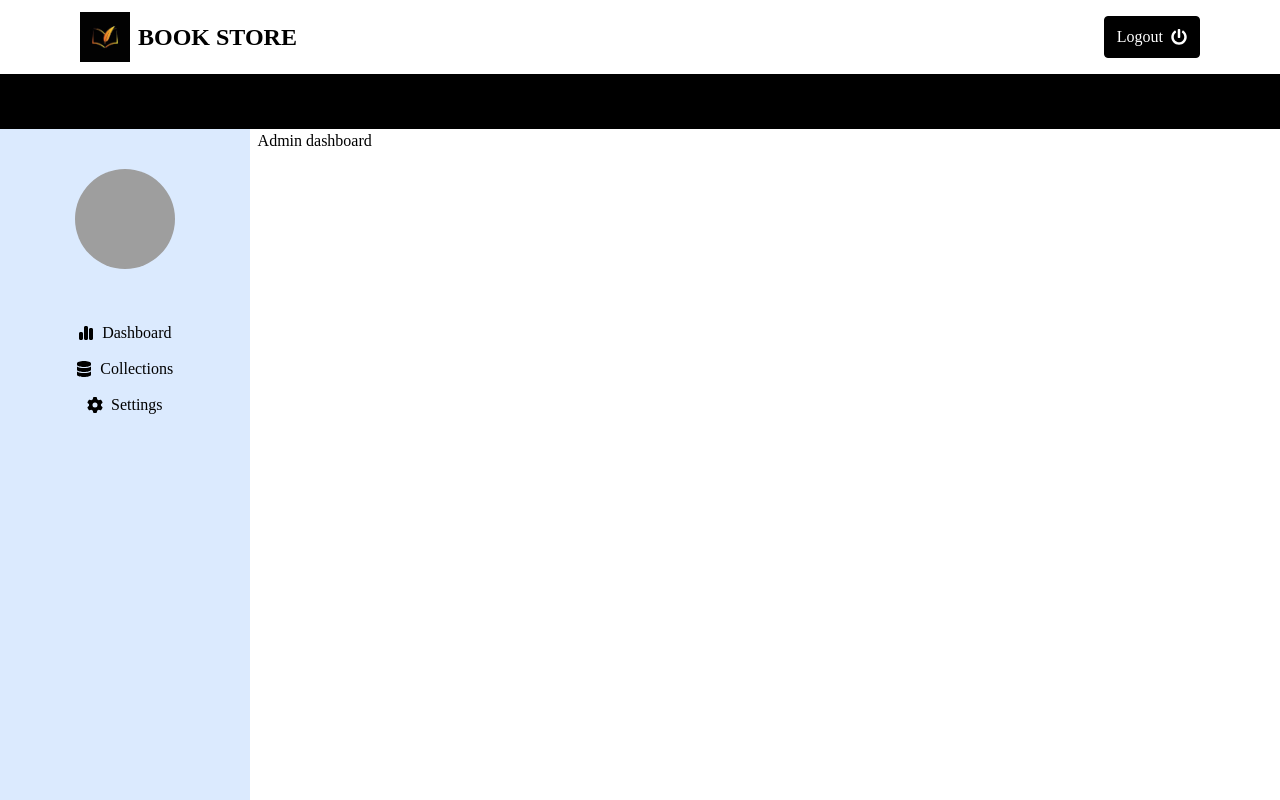
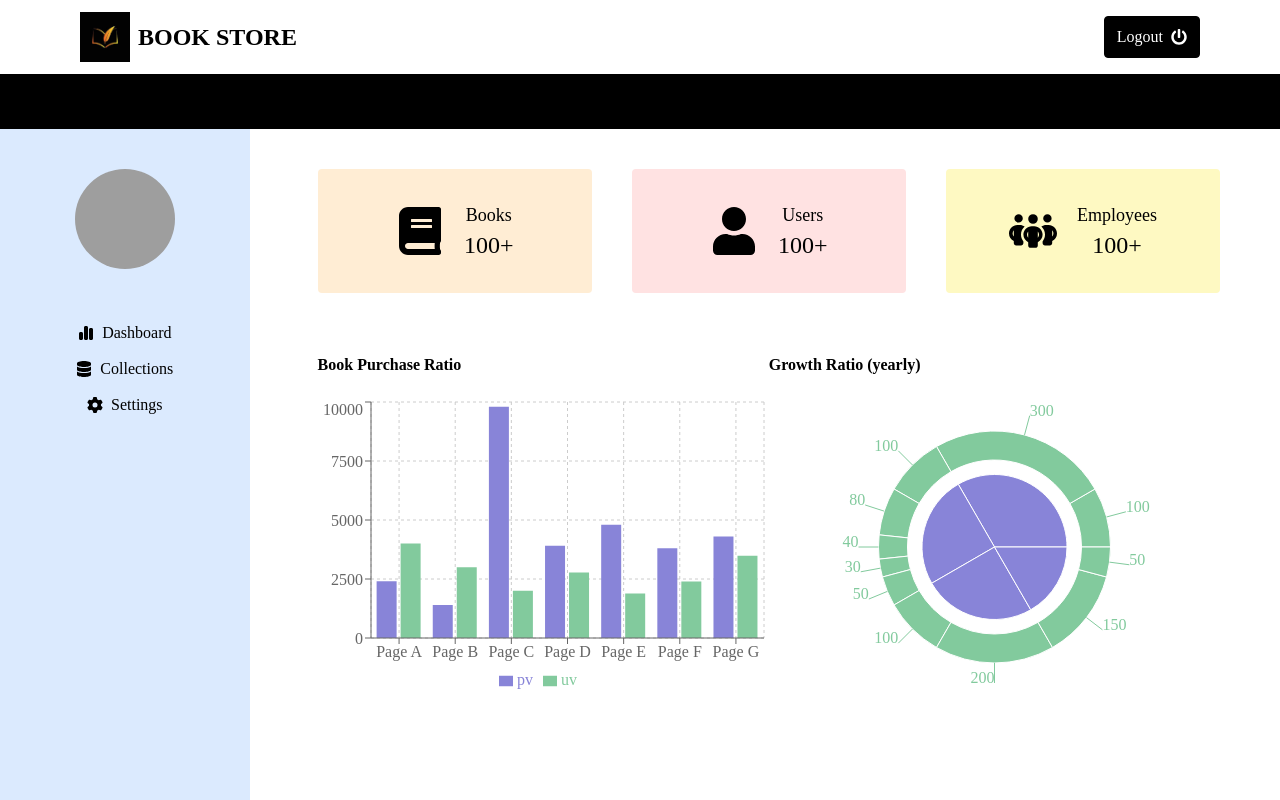
Before and after one commit to aswathyl2026/Book-Store, a React (Vite) app: page /admin in a window 1280 px wide. Shown: the top 800 px of the page. Built offline with nearby package versions, Linux system fonts and the light colour scheme; grey boxes are pictures that could not be loaded; a web font is replaced by a local one.

Commit message:
contact page

```diff
--- a/package.json
+++ b/package.json
@@ -10,6 +10,7 @@
     "preview": "vite preview"
   },
   "dependencies": {
+    "@emailjs/browser": "^4.4.1",
     "@react-oauth/google": "^0.13.5",
     "@stripe/stripe-js": "^9.4.0",
     "@tailwindcss/vite": "^4.2.2",
@@ -21,6 +22,7 @@
     "react-icons": "^5.6.0",
     "react-router-dom": "^7.14.1",
     "react-toastify": "^11.0.5",
+    "recharts": "^3.8.1",
     "tailwindcss": "^4.2.2",
     "yup": "^1.7.1"
   },
--- a/src/admin/pages/AdminDashboard.jsx
+++ b/src/admin/pages/AdminDashboard.jsx
@@ -2,19 +2,169 @@ import React from 'react'
 import AdminHeader from '../components/AdminHeader'
 import Footer from '../../components/Footer'
 import AdminSidebar from '../components/AdminSidebar'
+import { FaBook, FaUser } from 'react-icons/fa'
+import { FaPeopleGroup } from 'react-icons/fa6'
+import { ResponsiveContainer, BarChart, Legend, XAxis, YAxis, CartesianGrid, Bar, Pie, PieChart, Tooltip} from "recharts";
 function AdminDashboard() {
+  // #region Sample data
+  const data = [
+    {
+      name: 'Page A',
+      uv: 4000,
+      pv: 2400,
+    },
+    {
+      name: 'Page B',
+      uv: 3000,
+      pv: 1398,
+    },
+    {
+      name: 'Page C',
+      uv: 2000,
+      pv: 9800,
+    },
+    {
+      name: 'Page D',
+      uv: 2780,
+      pv: 3908,
+    },
+    {
+      name: 'Page E',
+      uv: 1890,
+      pv: 4800,
+    },
+    {
+      name: 'Page F',
+      uv: 2390,
+      pv: 3800,
+    },
+    {
+      name: 'Page G',
+      uv: 3490,
+      pv: 4300,
+    },
+  ];
+  const data01 = [
+    { name: 'Group A', value: 400 },
+    { name: 'Group B', value: 300 },
+    { name: 'Group C', value: 300 },
+    { name: 'Group D', value: 200 },
+  ];
+  const data02 = [
+    { name: 'A1', value: 100 },
+    { name: 'A2', value: 300 },
+    { name: 'B1', value: 100 },
+    { name: 'B2', value: 80 },
+    { name: 'B3', value: 40 },
+    { name: 'B4', value: 30 },
+    { name: 'B5', value: 50 },
+    { name: 'C1', value: 100 },
+    { name: 'C2', value: 200 },
+    { name: 'D1', value: 150 },
+    { name: 'D2', value: 50 },
+  ];
+
+
   return (
     <>
-    <AdminHeader/>
-     <div className="md:grid grid-cols-5 gap-2">
-      <div className="col-span-1">
-        <AdminSidebar/>
+      <AdminHeader />
+      <div className="md:grid grid-cols-5 gap-2">
+        <div className="col-span-1">
+          <AdminSidebar />
+        </div>
+        <div className="col-span-4 p-10">
+          {/*grid card*/}
+          <div className="grid grid-cols-3">
+            {/* card 1*/}
+            <div className="md:px-5 my-5 md:my-0">
+              <div className="bg-orange-100 px-4 py-8 flex justify-center items-center text-5xl rounded">
+                <FaBook />
+                <div className="text-center ms-10 md:ms-5">
+                  <h3 className="text-lg">Books</h3>
+                  <h3 className="text-2xl">100+</h3>
+                </div>
+              </div>
+            </div>
+
+            <div className="md:px-5 my-5 md:my-0">
+              <div className="bg-red-100 px-4 py-8 flex justify-center items-center text-5xl rounded">
+                <FaUser />
+                <div className="text-center ms-10 md:ms-5">
+                  <h3 className="text-lg">Users</h3>
+                  <h3 className="text-2xl">100+</h3>
+                </div>
+              </div>
+            </div>
+
+
+            <div className="md:px-5 my-5 md:my-0">
+              <div className="bg-yellow-100 px-4 py-8 flex justify-center items-center text-5xl rounded">
+                <FaPeopleGroup />
+                <div className="text-center ms-10 md:ms-5">
+                  <h3 className="text-lg">Employees</h3>
+                  <h3 className="text-2xl">100+</h3>
+                </div>
+              </div>
+            </div>
+
+          </div>
+          {/*grid chart title*/}
+          <div className="md:grid grid-cols-2 p-5 mt-10">
+            <div className="font-bold">
+              Book Purchase Ratio
+            </div>
+            <div className="font-bold">
+              Growth Ratio (yearly)
+            </div>
+          </div>
+          {/*grid chart */}
+          <div className="md:grid grid-cols-2 px-5 ">
+            <div >
+              {/*Book Purchase Ratio--bar chart */}
+              <ResponsiveContainer width={'100%'} height={'300'}>
+                <BarChart data={data}>
+                  <CartesianGrid strokeDasharray="3 3" />
+                  <XAxis dataKey="name" />
+                  <YAxis width="auto" />
+                  <Tooltip />
+                  <Legend />
+                  <Bar dataKey="pv" fill="#8884d8" />
+                  <Bar dataKey="uv" fill="#82ca9d" />
+
+                </BarChart>
+              </ResponsiveContainer>
+            </div>
+            <div>
+                <ResponsiveContainer width={'100%'} height={'300'}>
+                <PieChart>
+                  <Pie
+                    data={data01}
+                    dataKey="value"
+                    cx="50%"
+                    cy="50%"
+                    outerRadius="50%"
+                    fill="#8884d8"
+                  />
+                  <Pie
+                    data={data02}
+                    dataKey="value"
+                    cx="50%"
+                    cy="50%"
+                    innerRadius="60%"
+                    outerRadius="80%"
+                    fill="#82ca9d"
+                    label
+                  />
+                </PieChart>
+              </ResponsiveContainer>
+            </div>
+            <div >
+              {/*Growth Ratio (yearly)--pie chart*/}
+            </div>
+          </div>
+        </div>
       </div>
-      <div className="col-span-4">
-        Admin dashboard
-      </div>
-     </div>
-      <Footer/>
+      <Footer />
     </>
   )
 }
--- a/src/pages/Auth.jsx
+++ b/src/pages/Auth.jsx
@@ -43,13 +43,14 @@ function Auth({ insideRegister }) {
       toast.success(`welcome ${result.data.user.username}`)
       sessionStorage.setItem("token", result.data.token)
       sessionStorage.setItem("user", JSON.stringify(result.data.user))
+
       setTimeout(() => {
         if (result.data.user.role == 'admin') {
           navigate('/admin')
         } else {
           navigate('/')
         }
-      }, 2000);
+      }, 3000);
     } else {
       toast.error(result.response)
     }
```
Also changed, not shown: src/user/pages/Contact.jsx (+48 -17 lines), 1 other file (tests, documents, lock files or other folders).
